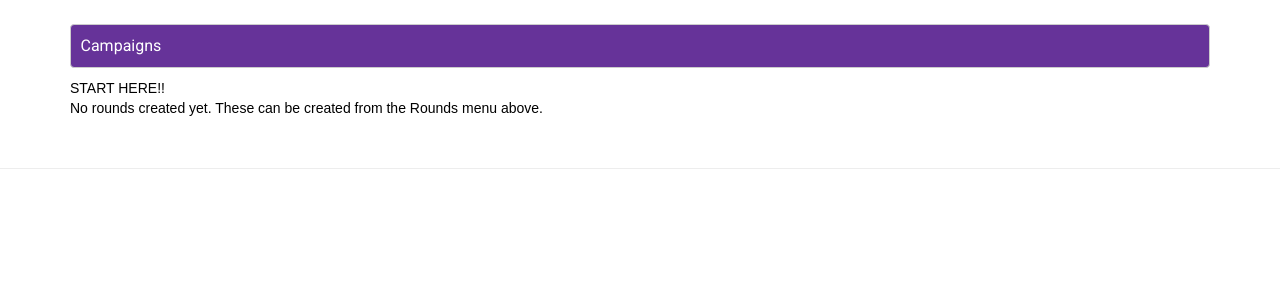
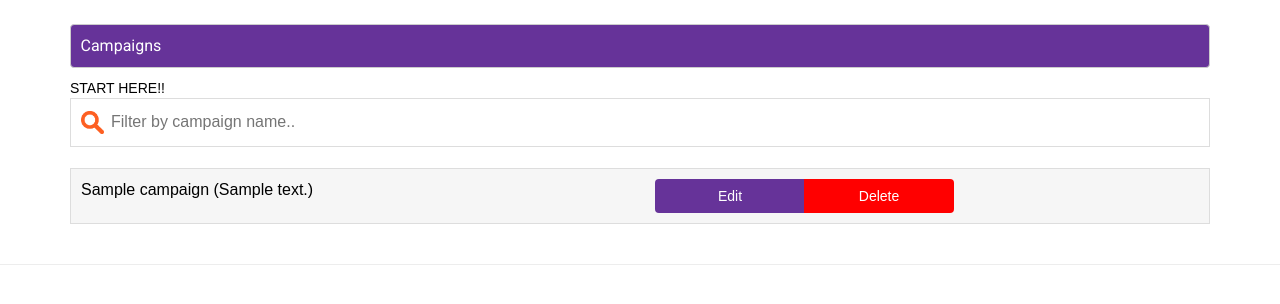
Before and after one commit to kevald1963/milestone-4-walkabout, a Django app: page /campaign/campaigns/ in a window 1280 px wide. Shown: the part 51-355 px from the top of the page. Run offline with Django 3.2, Linux system fonts and the light colour scheme; tables that the repository leaves empty hold one stand-in row (values such as "Sample post"); some libraries are stand-ins or nearby versions.

Commit message:
Fixed markup errors and aligned styling in various HTML files. Added templating fields to campaigns.html.

```diff
--- a/campaign/templates/campaigns.html
+++ b/campaign/templates/campaigns.html
@@ -6,30 +6,29 @@
 
 START HERE!!
 
-    {% if not rounds %}
-        <p>No rounds created yet. These can be created from the Rounds menu above.</p>
+    {% if not campaigns %}
+        <p>No campaign created yet. These can be created from the campaign menu above.</p>
     {% else %}
         <div class="filter" title="Search image from freepnglogos.com">
-            <input id="filter-input" onkeyup="filterRounds()" placeholder="Filter by round name.." type="text">
+            <input id="filter-input" onkeyup="filtercampaigns()" placeholder="Filter by campaign name.." type="text">
         </div>
         <ul id="data-list">
-            {% for round in rounds %}
+            {% for campaign in campaigns %}
                 <div class="row">
                     <div class="col-xs-10 col-xs-offset-1 col-sm-offset-0 col-sm-6 col-md-12">
                         <li>
                             <div class="row">
                                 <div class="col-xs-12 col-md-6">
-                                    <p>{{ round.name }} ({{ round.description }})</p>
+                                    <p>{{ campaign.name }} ({{ campaign.description }})</p>
                                 </div>
                                 <div class="col-xs-12 col-md-6">
                                     <div class="row">
                                         <!-- Display a horizontal button group for sm, md and lg devices. -->
                                         <!-- Contains EDIT, DELETE and VIEW STREETS buttons -->
                                         <div class="hidden-xs col-sm-12 col-md-12 col-lg-12">
-                                            <div class="btn-group" role="group" aria-label="Horizontal button group for Edit Round, Delete Round and View Streets (of this Round).">
-                                                <span class="btn link-btn-purple btn-md"><a href="{% url 'edit_round' round.id %}">Edit</a></span>
-                                                <span class="btn link-btn-red btn-md"><a href="{% url 'delete_round' round.id %}">Delete</a></span>
-                                                <span class="btn link-btn-light-blue btn-md"><a href="{% url 'attached_streets' round.id %}">View streets</a></span>
+                                            <div class="btn-group" role="group" aria-label="Horizontal button group for Edit campaign, Delete campaign and View Streets (of this campaign).">
+                                                <span class="btn link-btn-purple btn-md"><a href="">Edit</a></span>
+                                                <span class="btn link-btn-red btn-md"><a href="">Delete</a></span>
                                             </div>
                                         </div>
                                     </div>
--- a/round/templates/streets.html
+++ b/round/templates/streets.html
@@ -1,7 +1,7 @@
 {% extends "base.html" %}
 {% block content %}
 
-<div class="container"></div>
+<div class="container">
     <pre class="page-summary">Streets</pre>
     {% for street in streets %}
         <div class="row">
--- a/static/css/custom.css
+++ b/static/css/custom.css
@@ -29,6 +29,10 @@ a:visited {
     color: rebeccapurple;
 }
 
+.text-muted {
+    color: black;
+}
+
 .streets-assigned {
     color: black;
     font-size: 18px;
@@ -57,7 +61,7 @@ a:visited {
 
 .btn-custom {
     color: white;
-    background-color: rebeccapurple;
+    background-color: rebeccapurple; */
     border-color: rebeccapurple;
     display: inline-block;
 }
@@ -169,6 +173,13 @@ a:visited {
     margin: 0 auto;
 }
 
+.organisation-summary {
+    color: black;
+    font-family: "Roboto", sans-serif;
+    font-weight: 400;
+    font-size: 24px;
+}
+
 .product-name, .product-price, .product-pitch,
 .item-product-name, .item-product-price, .checkout-text,
 .checkout-total, .product-total
--- a/templates/base.html
+++ b/templates/base.html
@@ -152,7 +152,7 @@
     </script>
 
     <script>
-        // Filter listed data by looping through all list items, and hiding those that don't match the search query.
+        // Filter listed data by looping through all list items, and hiding those that do not match the search query.
         function filter() {
             var input, filter, ul, li, p, i, txtValue;
             input = document.getElementById("filter-input");
```
Also changed, not shown: organisation/templates/organisation_detail.html (+14 -15 lines), organisation/templates/organisations.html (+21 -10 lines), round/templates/rounds.html (+7 -7 lines).
